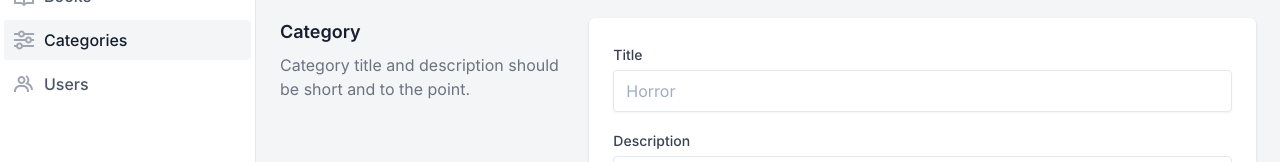
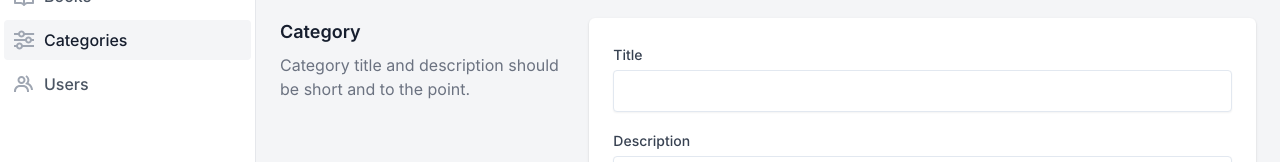
Before and after one commit to abeidahmed/book-review-app, a React (Create React App) app in the folder client/: page /admin/categories/add_new in a window 1280 px wide. Shown: the part 140-302 px from the top of the page. Built offline with nearby package versions, Linux system fonts and the light colour scheme.

Commit message:
Add error validation to category form

```diff
--- a/client/src/admin/views/category/add-category/components/form.js
+++ b/client/src/admin/views/category/add-category/components/form.js
@@ -1,6 +1,7 @@
 import React from "react";
+import { InputField } from "components/field";
 
-const Form = ({ title, setTitle, description, setDescription }) => {
+const Form = ({ error, title, setTitle, description, setDescription }) => {
   return (
     <div className="mt-5 md:flex md:mt-8 md:-ml-6">
       <div className="max-w-md md:w-1/3 xl:max-w-md md:px-6">
@@ -11,16 +12,14 @@ const Form = ({ title, setTitle, description, setDescription }) => {
       </div>
       <div className="shadow mt-5 bg-white rounded-md p-4 md:mt-0 md:w-2/3 md:p-6">
         <div>
-          <label htmlFor="add_category_title" className="text-sm text-gray-700 font-medium">
-            Title
-          </label>
-          <input
+          <InputField
             id="add_category_title"
+            label="Title"
+            error={error}
+            errorType="Category"
             type="text"
             value={title}
             onChange={e => setTitle(e.target.value)}
-            placeholder="Horror"
-            className="form-input mt-1 block w-full px-3 py-2 shadow-sm "
           />
         </div>
         <div className="mt-4">
--- a/client/src/admin/views/category/add-category/index.js
+++ b/client/src/admin/views/category/add-category/index.js
@@ -11,6 +11,7 @@ const AddCategory = () => {
   const history = useHistory();
   const [title, setTitle] = useState("");
   const [description, setDescription] = useState("");
+  const [error, setError] = useState("");
 
   const [createCategory] = useMutation(CREATE_CATEGORY, {
     update(
@@ -30,13 +31,17 @@ const AddCategory = () => {
     }
   });
 
-  const handleSubmit = () => {
-    createCategory({
-      variables: {
-        title,
-        description
-      }
-    });
+  const handleSubmit = async () => {
+    try {
+      await createCategory({
+        variables: {
+          title,
+          description
+        }
+      });
+    } catch (err) {
+      setError(err.message);
+    }
   };
 
   return (
@@ -55,6 +60,7 @@ const AddCategory = () => {
         </div>
       </div>
       <Form
+        error={error}
         title={title}
         setTitle={setTitle}
         description={description}
```
